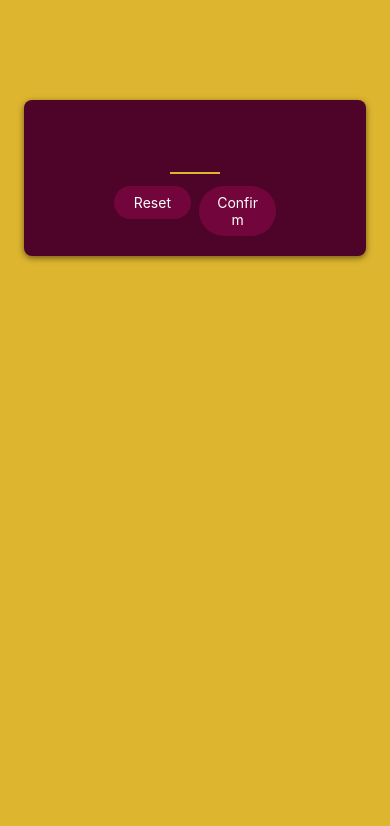
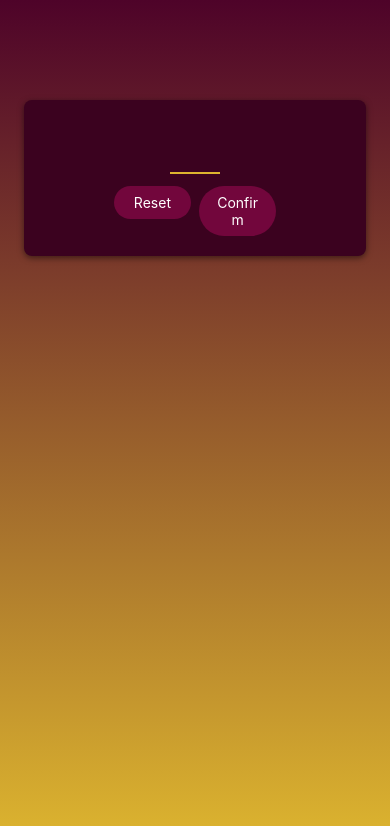
Before and after one commit to Alejandro-Munoz/react-native-game-app, a React Native app: screen / in a window 390 px wide. Shown: the top 826 px of the page. Built offline with nearby package versions, Linux system fonts and the light colour scheme.

Commit message:
adding a linear gradient

```diff
--- a/App.js
+++ b/App.js
@@ -1,12 +1,13 @@
-import { StyleSheet, View } from 'react-native';
+import { StyleSheet } from 'react-native';
+import { LinearGradient } from 'expo-linear-gradient';
 
 import StartGameScreen from './screens/StartGameScreen';
 
 export default function App() {
   return (
-    <View style={styles.rootScreen}>
+    <LinearGradient colors={['#4e0329', '#ddb52f']} style={styles.rootScreen}>
       <StartGameScreen />
-    </View>
+    </LinearGradient>
   );
 }
 
--- a/package.json
+++ b/package.json
@@ -12,7 +12,8 @@
     "expo": "~48.0.4",
     "expo-status-bar": "~1.4.4",
     "react": "18.2.0",
-    "react-native": "0.71.3"
+    "react-native": "0.71.3",
+    "expo-linear-gradient": "~12.1.1"
   },
   "devDependencies": {
     "@babel/core": "^7.20.0"
--- a/screens/StartGameScreen.js
+++ b/screens/StartGameScreen.js
@@ -37,7 +37,7 @@
     shadowOffset: { width: 0, height: 2 },
     shadowRadius: 6,
     shadowOpacity: 0.5,
-    backgroundColor: "#4e0329",
+    backgroundColor: "#3b021f",
   },
   numberInput: {
     height: 50,
```
Also changed, not shown: 1 other file (tests, documents, lock files or other folders).
